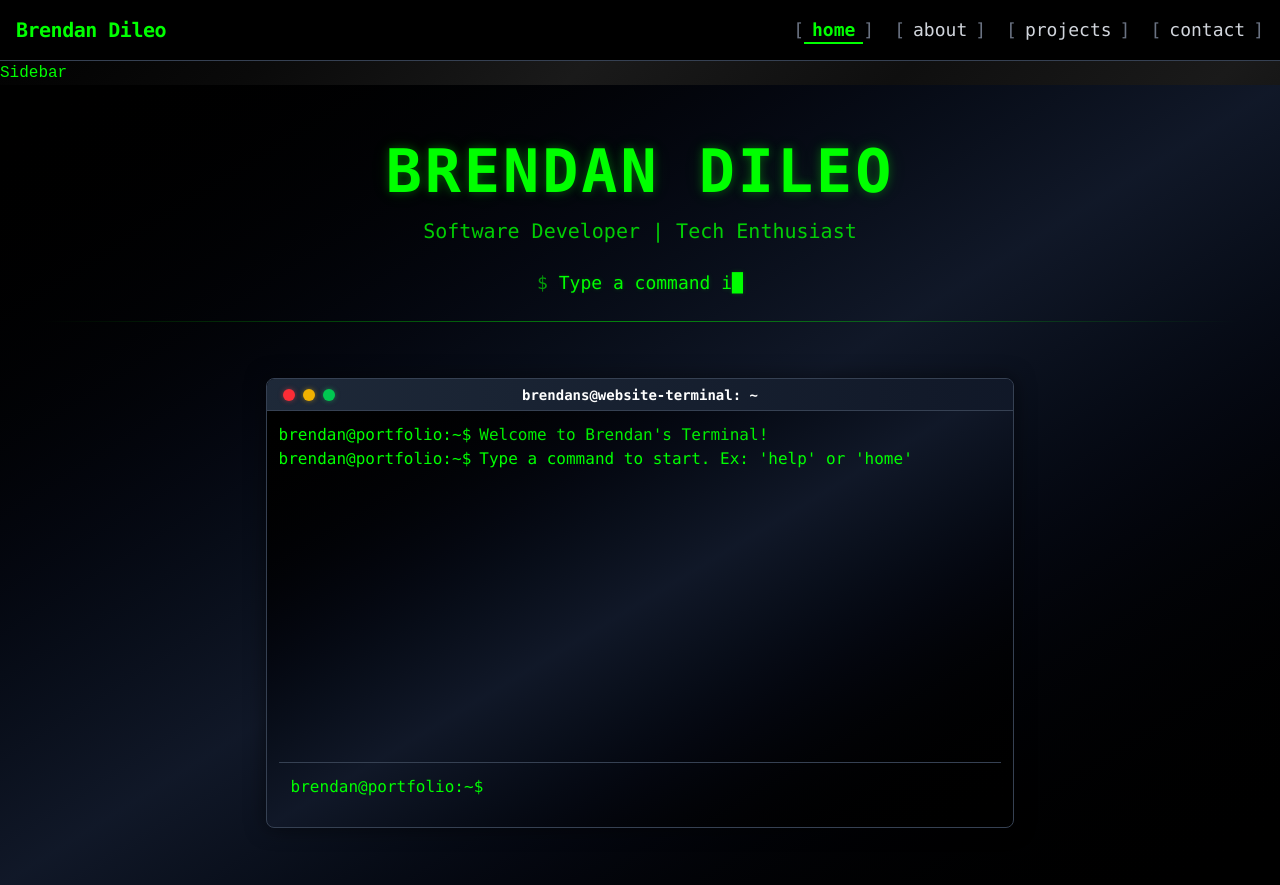
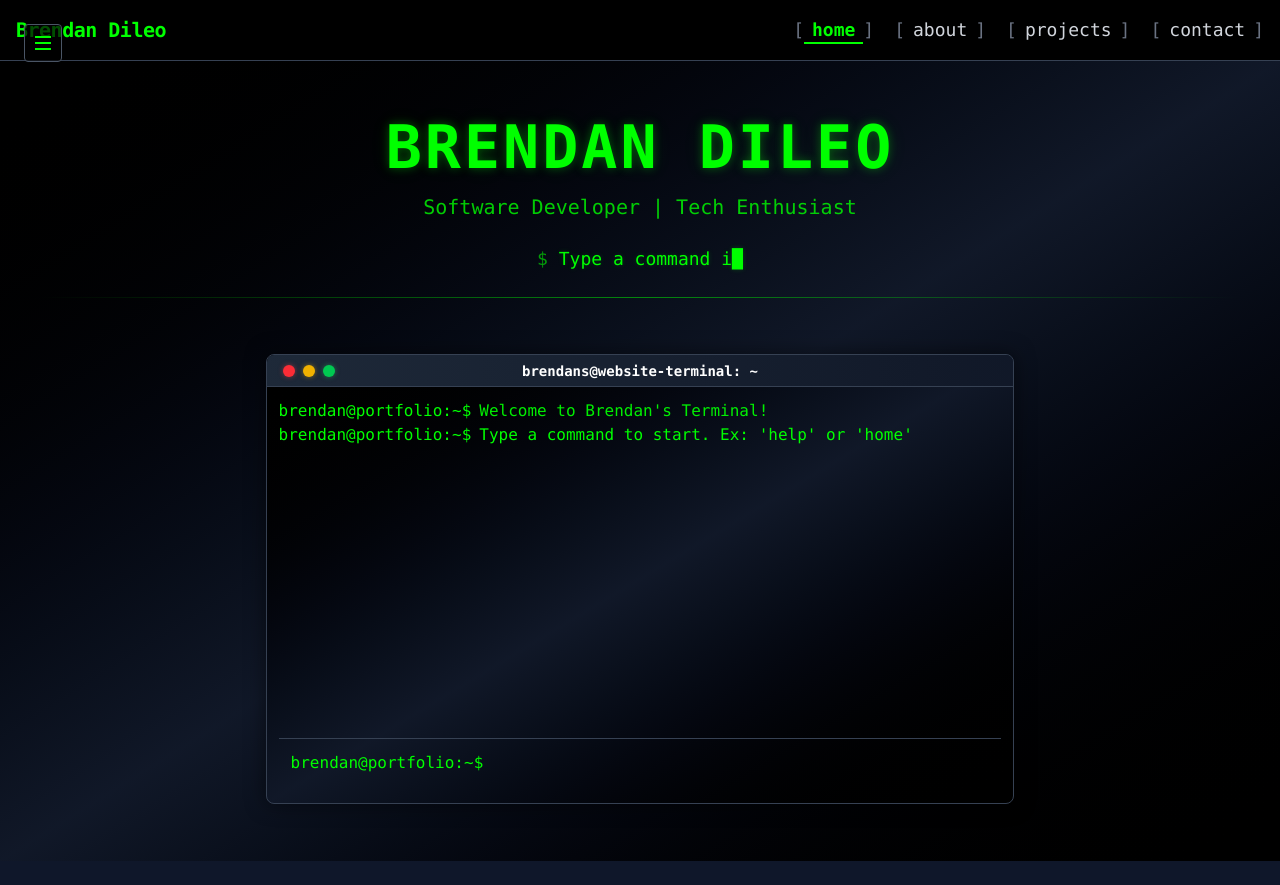
Before and after one commit to brendanddev/brendans-website, a React (Vite) app in the folder frontend/: page / in a window 1280 px wide. After the commit the page ends 861 px from the top, so only its background shows below. Built offline with nearby package versions, Linux system fonts and the light colour scheme.

Commit message:
Implement basic Sidebar component

```diff
--- a/frontend/src/components/Sidebar.jsx
+++ b/frontend/src/components/Sidebar.jsx
@@ -2,14 +2,131 @@
 /**
  * @file Sidebar.jsx
  * @author Brendan Dileo
+ *
+ * A toggleable sidebar component that displays social media links.
  */
 
+import { useState, useEffect } from 'react';
+import { motion, AnimatePresence } from 'framer-motion';
+import { socialLinks } from '../data/socialLinks';
+import { sidebarVariants, overlayVariants } from '../animations/sidebarVariants';
+
 const Sidebar = () => {
+    const [isOpen, setIsOpen] = useState(false);
+
+    useEffect(() => {
+        const handleEscape = (e) => {
+            if (e.key === 'Escape' && isOpen) {
+                setIsOpen(false);
+            }
+        };
+
+        document.addEventListener('keydown', handleEscape);
+        return () => document.removeEventListener('keydown', handleEscape);
+    }, [isOpen]);
+
+    useEffect(() => {
+        if (isOpen) {
+            document.body.style.overflow = 'hidden';
+        } else {
+            document.body.style.overflow = 'unset';
+        }
+
+        return () => {
+            document.body.style.overflow = 'unset';
+        };
+    }, [isOpen]);
+
     return (
-        <div className="sidebar">
-            <h2>Sidebar</h2>
-        </div>
+        <>
+            {/* Toggle Button */}
+            <motion.button
+                className="fixed top-6 left-6 z-50 p-2 bg-black/70 border border-gray-600 rounded text-[#00ff00] hover:bg-[#00ff00] hover:text-black transition-colors duration-200 font-mono text-sm"
+                onClick={() => setIsOpen(!isOpen)}
+                aria-label={isOpen ? 'Close sidebar' : 'Open sidebar'}
+                whileHover={{ scale: 1.02 }}
+                whileTap={{ scale: 0.98 }}
+            >
+                <motion.div
+                    className="w-5 h-5 flex flex-col justify-center items-center"
+                    animate={isOpen ? 'open' : 'closed'}
+                >
+                    <motion.span
+                        className="block w-4 h-0.5 bg-current mb-1"
+                        variants={{
+                            closed: { rotate: 0, y: 0 },
+                            open: { rotate: 45, y: 5 }
+                        }}
+                    />
+                    <motion.span
+                        className="block w-4 h-0.5 bg-current mb-1"
+                        variants={{
+                            closed: { opacity: 1 },
+                            open: { opacity: 0 }
+                        }}
+                    />
+                    <motion.span
+                        className="block w-4 h-0.5 bg-current"
+                        variants={{
+                            closed: { rotate: 0, y: 0 },
+                            open: { rotate: -45, y: -5 }
+                        }}
+                    />
+                </motion.div>
+            </motion.button>
+
+            {/* Overlay */}
+            <AnimatePresence>
+                {isOpen && (
+                    <motion.div
+                        className="fixed inset-0 bg-black/50 z-40"
+                        variants={overlayVariants}
+                        initial="closed"
+                        animate="open"
+                        exit="closed"
+                        onClick={() => setIsOpen(false)}
+                    />
+                )}
+            </AnimatePresence>
+
+            {/* Sidebar */}
+            <AnimatePresence>
+                {isOpen && (
+                    <motion.aside
+                        className="fixed top-0 left-0 h-full w-64 bg-black border-r border-gray-700 z-50 overflow-y-auto"
+                        variants={sidebarVariants}
+                        initial="closed"
+                        animate="open"
+                        exit="closed"
+                    >
+                        {/* Sidebar Header */}
+                        <div className="p-4 border-b border-gray-700">
+                            <div className="flex items-center gap-2">
+                                <span className="text-[#00ff00] font-mono text-sm">$</span>
+                                <h2 className="text-[#00ff00] font-mono text-lg font-bold">social</h2>
+                            </div>
+                        </div>
+
+                        {/* Social Links */}
+                        <div className="p-4 space-y-2">
+                            {socialLinks.map((link) => (
+                                <a
+                                    key={link.name}
+                                    href={link.url}
+                                    target={link.url.startsWith('mailto:') || link.url.startsWith('/') ? '_self' : '_blank'}
+                                    rel={link.url.startsWith('mailto:') || link.url.startsWith('/') ? '' : 'noopener noreferrer'}
+                                    className="flex items-center gap-3 p-3 text-[#00ff00] font-mono text-sm hover:bg-gray-800 transition-colors duration-200"
+                                >
+                                    <span className="text-lg">{link.icon}</span>
+                                    <span>{link.name}</span>
+                                </a>
+                            ))}
+                        </div>
+                    </motion.aside>
+                )}
+            </AnimatePresence>
+        </>
     );
-}
+};
 
 export default Sidebar;
```
